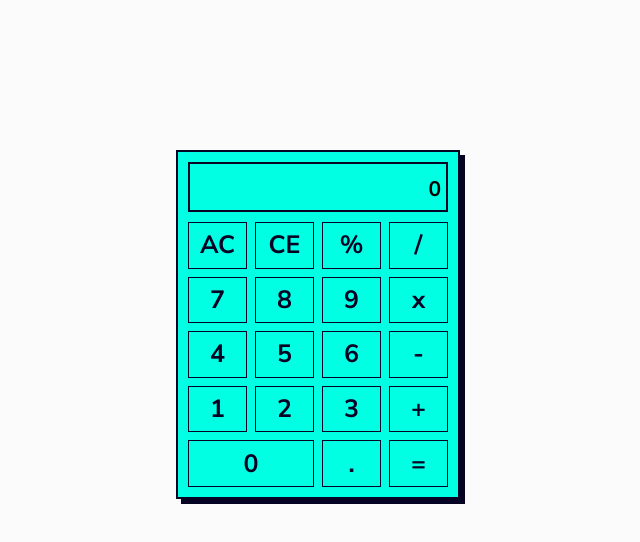
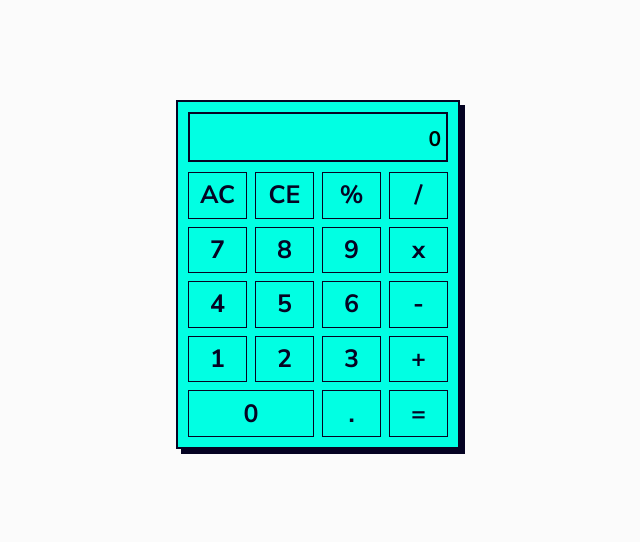
Before and after one commit to theprakashkumar/freeCodeCamp-Project, a plain HTML site: page Front End Libraries/JavaScript Calculator/index.html in a window 1280 px wide. Shown: the whole page, without its empty margins (322-962 px from the left). Drawn offline with nearby package versions, Linux system fonts and the light colour scheme.

Commit message:
Update style.css

```diff
--- a/Front End Libraries/JavaScript Calculator/style.css
+++ b/Front End Libraries/JavaScript Calculator/style.css
@@ -14,7 +14,7 @@ body{
 /* Main div that contains all the elements. */
 #app{
     width: 260px;
-    margin: 150px auto;
+    margin: 100px auto;
     padding: 10px;
     border: 2px var(--main-color) solid;
     background: var(--secondary-color);
```
